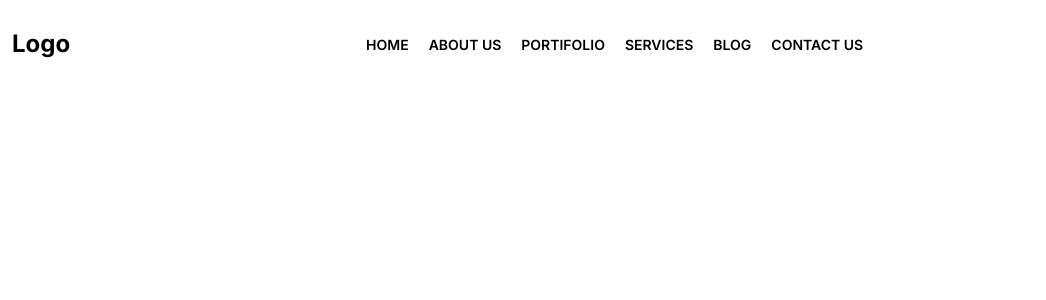
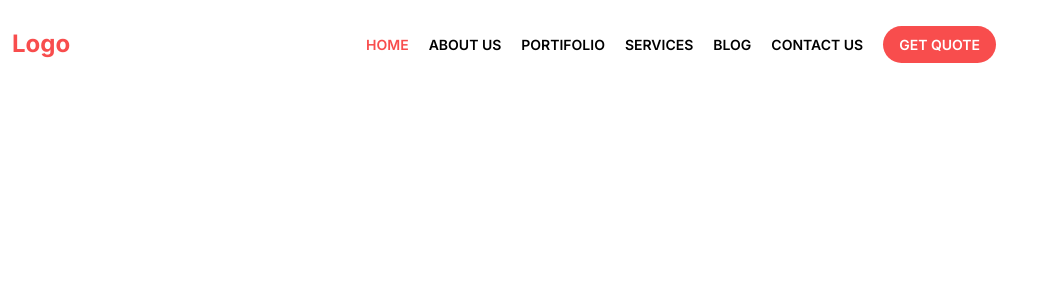
Before and after one commit to asimwe1/portifolio-project, a Next.js app: page / in a window 1280 px wide. Shown: the top 300 px of the page, without its empty margins (0-1046 px from the left). Built offline with nearby package versions, Linux system fonts and the light colour scheme.

Commit message:
add a custom color

```diff
--- a/tailwind.config.ts
+++ b/tailwind.config.ts
@@ -13,6 +13,11 @@ const config: Config = {
         "gradient-conic":
           "conic-gradient(from 180deg at 50% 50%, var(--tw-gradient-stops))",
       },
+      colors: {
+        redBrick: {
+          "100": "rgb(248, 77, 77)",
+        },
+      },
     },
   },
   plugins: [],
```
